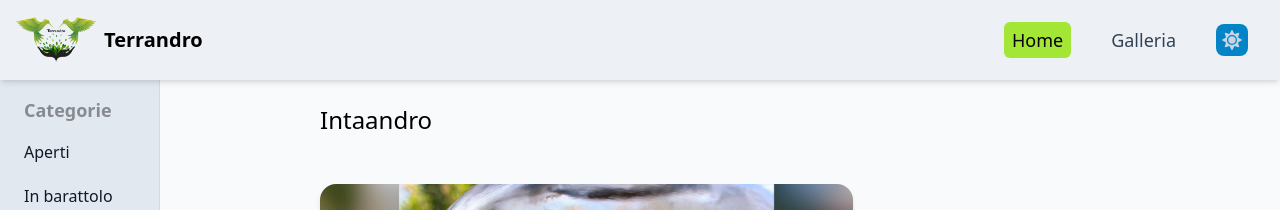
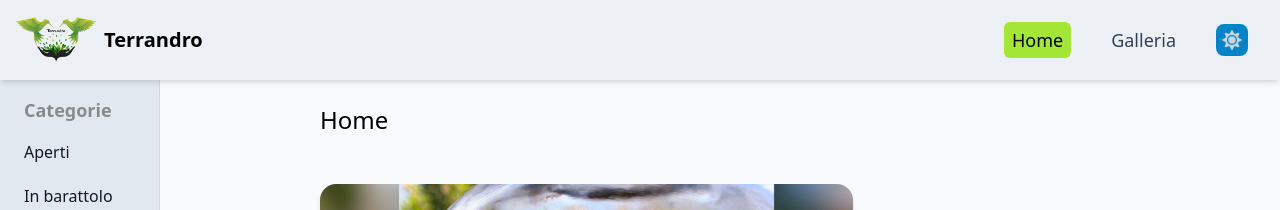
Before and after one commit to Korazza/terrandro.com, a Next.js app: page / in a window 1280 px wide. Shown: the top 210 px of the page. Built offline with nearby package versions, Linux system fonts and the light colour scheme.

Commit message:
chore: update home page heading

```diff
--- a/src/pages/index.tsx
+++ b/src/pages/index.tsx
@@ -18,7 +18,7 @@ export default function Home() {
 				<meta key='og:title' property='og:title' content='Terrandro - Home' />
 			</Head>
 			<h1 className='px-4 md:px-10 lg:px-20 xl:px-40 mt-2 md:mt-0 py-2 md:py-6 text-2xl'>
-				Intaandro
+				Home
 			</h1>
 			<section className='w-full px-0 md:px-10 lg:px-20 xl:px-40 py-2 md:py-6'>
 				<div className='w-full lg:w-4/5 xl:w-2/3 2xl:w-1/2'>
```
